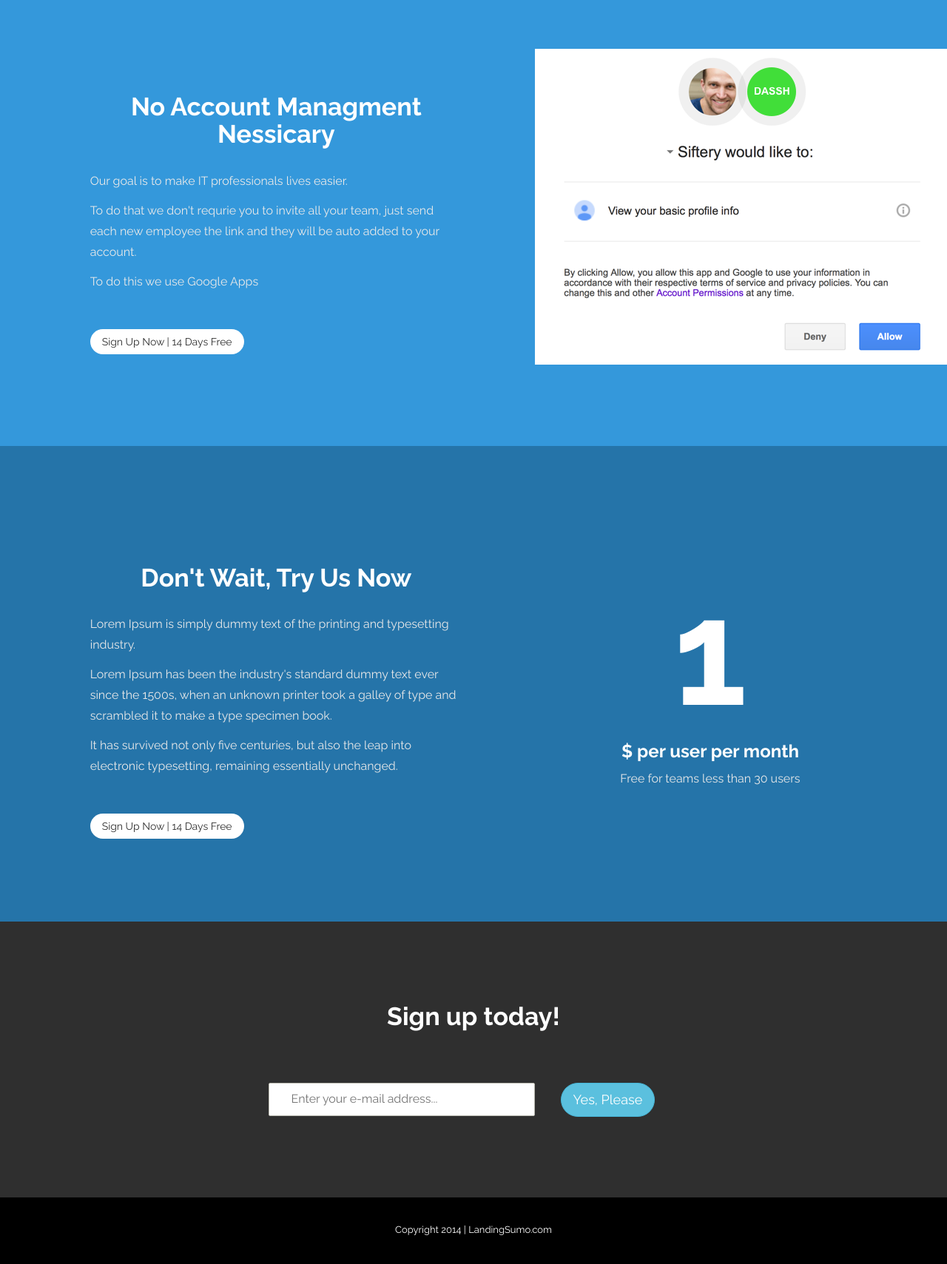
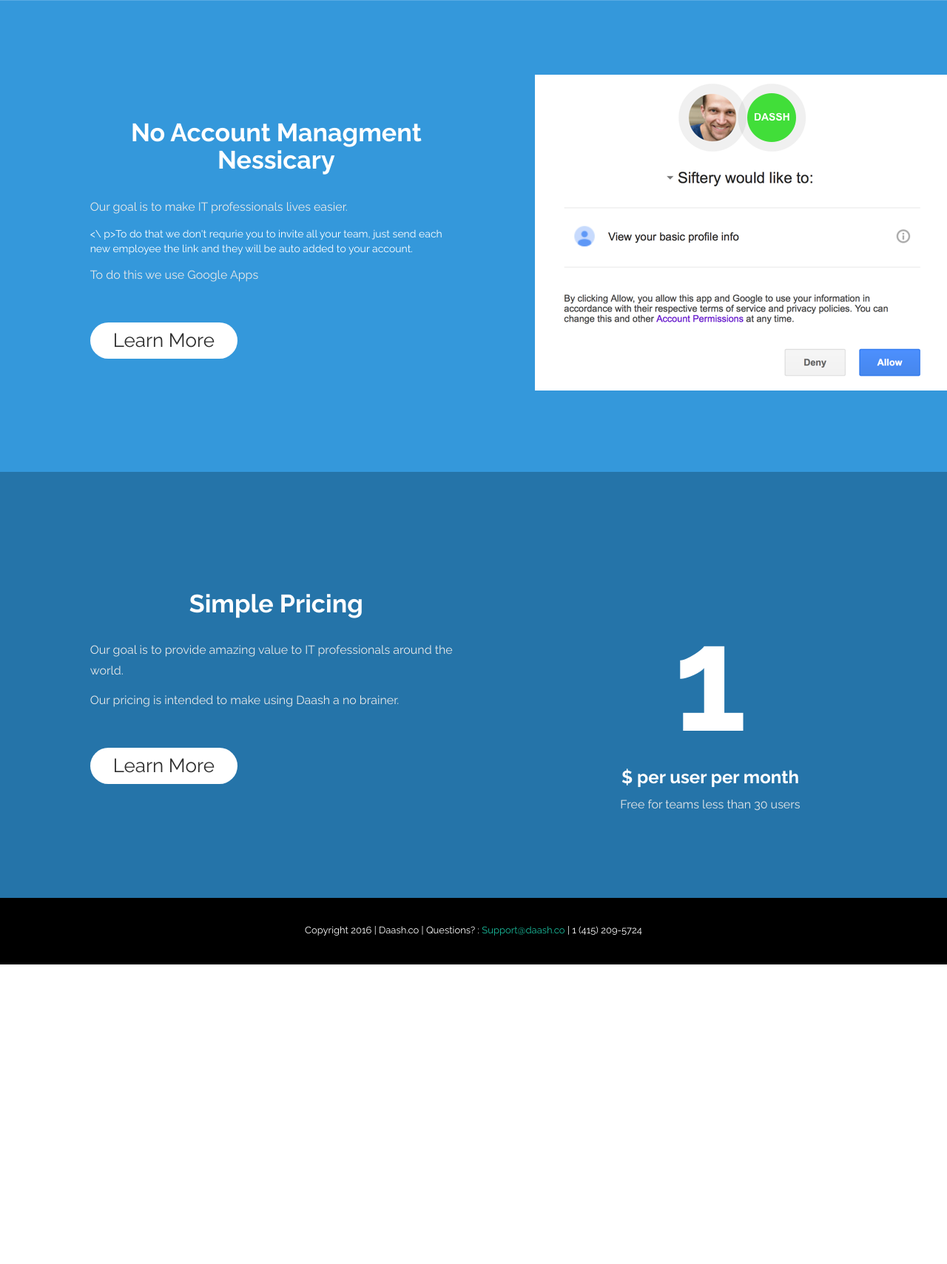
Before and after one commit to joemellin/saasmonitor, a PHP site: page / in a window 1280 px wide. Shown: the part 1845-3554 px from the top of the page at 74% size. After the commit the page ends 3149 px from the top, so only its background shows below. Run offline with PHP 8.4, Linux system fonts and the light colour scheme.

Commit message:
update page

```diff
--- a/assets/css/style.css
+++ b/assets/css/style.css
@@ -179,9 +179,10 @@ input {
 /* Overall Buttons*/
 .btn-theme {
 	border-radius: 50px;
-	font-size: 14px;
-	padding-left: 15px;
-	padding-right: 15px;
+
+
+	font-size: 26px;
+	padding: 5px 30px 5px 30px;
 }
 
 .btn-white {
--- a/home.html
+++ b/home.html
@@ -7,7 +7,8 @@
     <meta name="description" content="">
     <meta name="author" content="">
     <link rel="icon" href="assets/img/favicon.ico">
-
+     <meta name="google-site-verification"
+             content="<meta name="google-site-verification" content="Z5R27NZKaQvedtMhoBDiMAkK99WHmyPX39z_p3_jhPg" />" />
     <title>DAASH - UTILIZE YOUR TOOLS</title>
 
     <!-- Bootstrap core CSS -->
@@ -31,7 +32,7 @@
   <body>
 
 	<!-- ********** HEADER ********** -->
-	<div class="navbar navbar-default navbar-fixed-top" role="navigation" style="padding:10px">
+	<div class="navbar navbar-default navbar-fixed-top" role="navigation" style="padding:10px; background:#fff">
       <div class="container">
         <div class="navbar-header" >
           <button type="button" class="navbar-toggle" data-toggle="collapse" data-target=".navbar-collapse">
@@ -40,24 +41,25 @@
             <span class="icon-bar"></span>
             <span class="icon-bar"></span>
           </button>
-          <a class="navbar-brand" href="#">DAASH</a>
+          <a class="navbar-brand" href="#"><img src="assets/img/logo.png" class="img-responsive" alt="DAASH" style="height:36px;"></a>
         </div>
         <div class="collapse navbar-collapse" >
           <ul class="nav navbar-nav navbar-right">
-            <li><a href="#w">Home</a></li>
+            <li><a href="#home">Home</a></li>
             <li><a href="#pricing">Pricing</a></li>
-            <li><button class="btn btn-lg btn-info btn-register">Get Started</button></li></li>
+            <li><button class="btn btn-lg btn-info btn-register">Learn More</button></li></li>
           </ul>
         </div><!--/.nav-collapse -->
       </div>
     </div>
+    <section id="home"></section>
 	<div id="h">
 		<div class="container">
 			<div class="row" style="padding-top:60px;">
 			    <div class="col-md-10 col-md-offset-1 mt mt" style="padding-bottom:60px;">
 			    	<h3>IT PROFESSIONALS</h3>
 			    	<h1 class="mb">GET YOUR TEAM UP AND RUNNING ON YOUR SAAS PRODUCTS FASTER</h1>
-			    	<button class="btn btn-lg btn-info btn-join">View Demo</button>
+			    	<button class="btn btn-lg btn-info btn-join">Learn More</button>
 			    </div>
 
 			</div>
@@ -72,7 +74,7 @@
 				<p>If someone does not understand how to use a tool, how valueable can it be?</p>
 				<p>We have high quality explainer videos demonstrating how to use all major SaaS products. We keep them updated within 1 Business day of a service changing updating its features.</p>
 				<p>This gives team members one place to go to learn how to use all the great tools at their disposal</p>
-				<p class="mt"><button class="btn btn-info btn-theme">Sign Up Now | 14 Days Free</button></p>
+				<p class="mt"><button class="btn btn-info btn-theme">Learn More</button></p>
 			</div>
 
 			<div class="col-md-6 pull-right of">
@@ -93,7 +95,7 @@
 				<p>With the average enterprise using hundreds of tools, it is hard for employees to remember which tools to use for what.</p>
 				<p>Here DAASH serves as a great resource for users to quickly access their tools and remember what service to use when.</p>
 
-				<p class="mt"><button class="btn btn-white btn-theme">Sign Up Now | 14 Days Free</button></p>
+				<p class="mt"><button class="btn btn-white btn-theme">Learn More</button></p>
 			</div>
 
 		</div><!--row -->
@@ -107,9 +109,10 @@
 			<div class="col-md-5 col-md-offset-1 mt">
 				<h4>No Account Managment Nessicary</h4>
 				<p>Our goal is to make IT professionals lives easier.</p>
-				<p>To do that we don't requrie you to invite all your team, just send each new employee the link and they will be auto added to your account. </p>
+				<\
+				p>To do that we don't requrie you to invite all your team, just send each new employee the link and they will be auto added to your account. </p>
 				<p>To do this we use Google Apps</p>
-				<p class="mt"><button class="btn btn-white btn-theme">Sign Up Now | 14 Days Free</button></p>
+				<p class="mt"><button class="btn btn-white btn-theme">Learn More</button></p>
 			</div>
 
 			<div class="col-md-6 pull-right of">
@@ -123,11 +126,10 @@
 	<div id="jelly">
 		<div class="row nopadding">
 			<div class="col-md-5 col-md-offset-1 mt">
-				<h4>Don't Wait, Try Us Now</h4>
-				<p>Lorem Ipsum is simply dummy text of the printing and typesetting industry.</p>
-				<p>Lorem Ipsum has been the industry's standard dummy text ever since the 1500s, when an unknown printer took a galley of type and scrambled it to make a type specimen book.</p>
-				<p>It has survived not only five centuries, but also the leap into electronic typesetting, remaining essentially unchanged.</p>
-				<p class="mt"><button class="btn btn-white btn-theme">Sign Up Now | 14 Days Free</button></p>
+				<h4>Simple Pricing</h4>
+				<p>Our goal is to provide amazing value to IT professionals around the world.</p>
+				<p>Our pricing is intended to make using Daash a no brainer.</p>
+				<p class="mt"><button class="btn btn-white btn-theme">Learn More</button></p>
 			</div>
 
 			<div class="col-md-6 mt centered">
@@ -138,29 +140,14 @@
 		</div><!--/row -->
 	</div><!--/Jelly -->
 
-	<!-- ********** FOOTER ********** -->
-	<div id="f">
-		<div class="container">
-			<div class="row">
-				<div class="col-md-6 col-md-offset-3 centered">
-					<h4 class="mb">Sign up today!</h4>
-					<form role="form" action="register.php" method="post" enctype="plain">
-	    				<input type="email" name="email" class="subscribe-input" placeholder="Enter your e-mail address..." required>
-						<button class='btn btn-lg btn-info btn-sub subscribe-submit' type="submit">Yes, Please</button>
-					</form>
 
-				</div>
-
-			</div><!--/row -->
-		</div><!--/container -->
-	</div><!--/F -->
 
 	<!-- ********** CREDITS ********** -->
 	<div id="c">
 		<div class="container">
 			<div class="row">
 				<div class="col-md-6 col-md-offset-3 centered">
-					<p>Copyright 2014 | LandingSumo.com</p>
+					<p>Copyright 2016 | Daash.co | Questions? : <a href="mailto:support@daash.co">Support@daash.co</a> | 1 (415) 209-5724</p>
 				</div>
 			</div>
 		</div><!--/container -->
```
Also changed, not shown: assets/img/logo.png (added).
